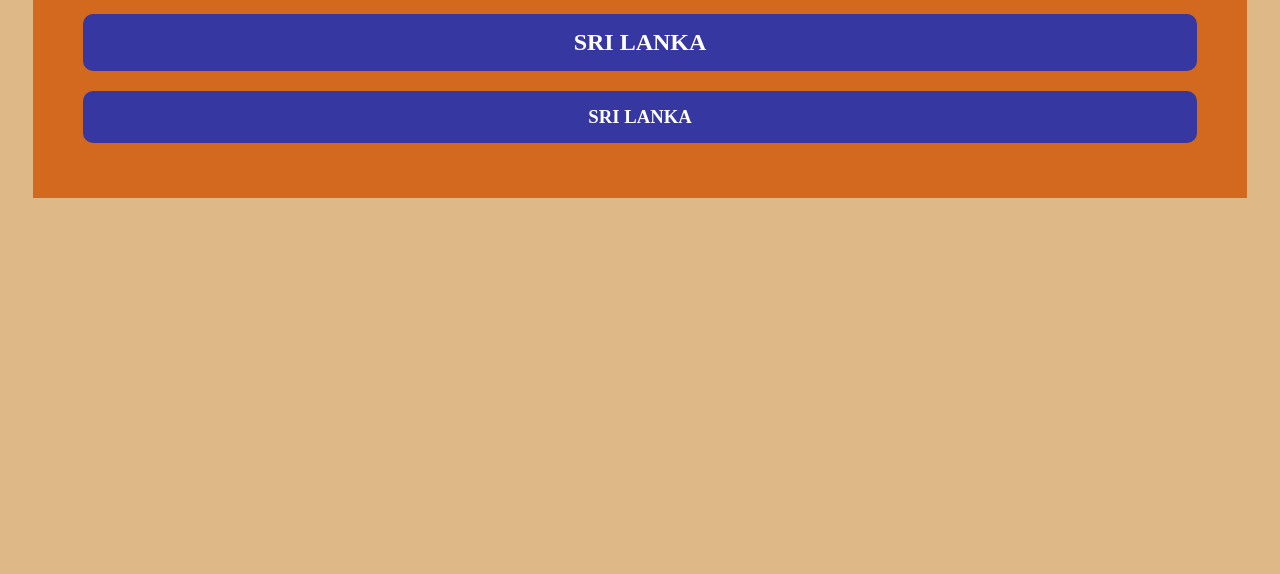
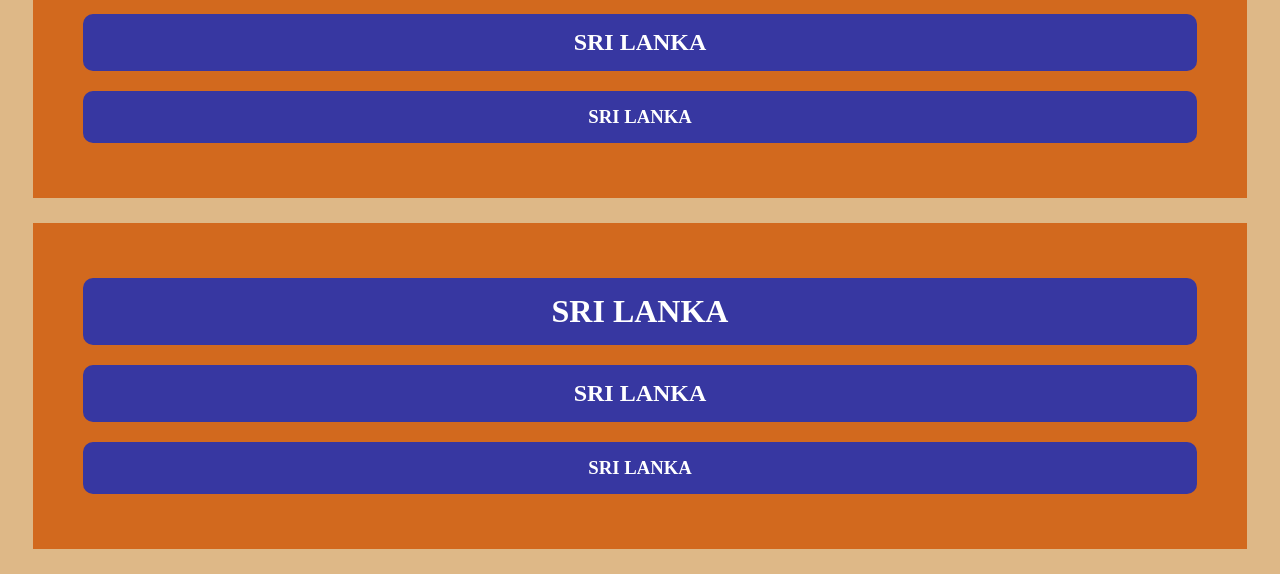
Before and after one commit to hasancoding4/new11011100203, a plain HTML site: page index.html in a window 1280 px wide. Shown: the part 585-1159 px from the top of the page. Before the commit the page ends 808 px from the top, so only its background shows below. Drawn offline with Linux system fonts and the light colour scheme.

Commit message:
Update index.html
kkkkkk

```diff
--- a/index.html
+++ b/index.html
@@ -18,5 +18,10 @@
         <h2>Sri Lanka</h2>
         <h3>Sri Lanka</h3>
     </div>
+     <div class="kijani">
+        <h1>Sri Lanka</h1>
+        <h2>Sri Lanka</h2>
+        <h3>Sri Lanka</h3>
+    </div>
 </body>
 </html>
```
